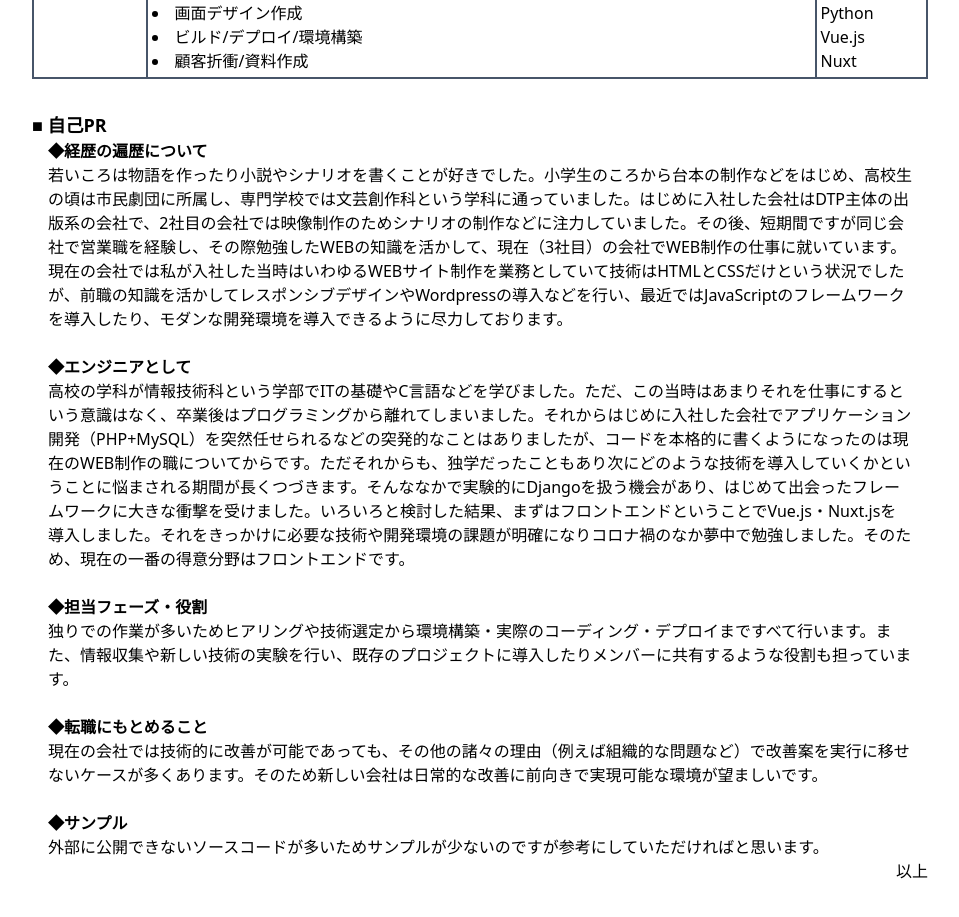
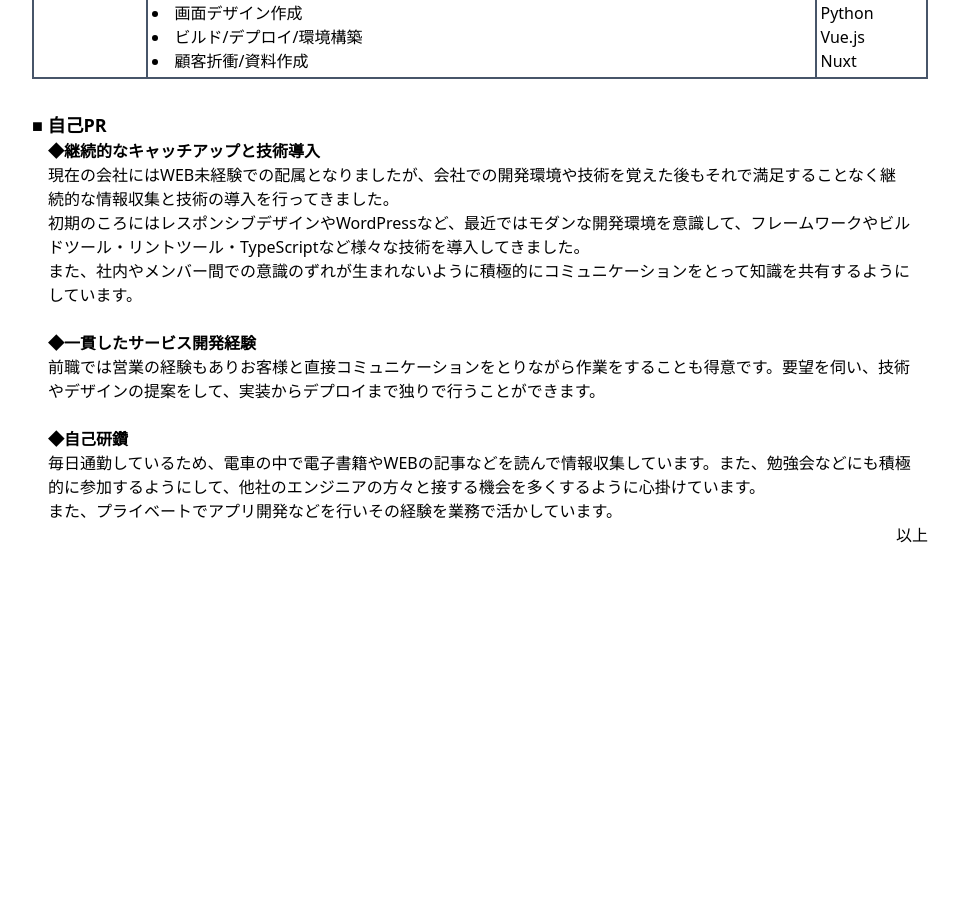
Before and after one commit to shu-saginoya/curriculum-vitae, a Vue app: page / in a window 1280 px wide. Shown: the part 2780-3697 px from the top of the page, without its empty margins (160-1119 px from the left). After the commit the page ends 3367 px from the top, so only its background shows below. Built offline with nearby package versions, Linux system fonts and the light colour scheme.

Commit message:
Update - SectionPR

```diff
--- a/src/components/contents/SectionPR.vue
+++ b/src/components/contents/SectionPR.vue
@@ -6,33 +6,24 @@ const title = '自己PR'
 
 const PRs = [
   {
-    title: '経歴の遍歴について',
+    title: '継続的なキャッチアップと技術導入',
     body: [
-      '若いころは物語を作ったり小説やシナリオを書くことが好きでした。小学生のころから台本の制作などをはじめ、高校生の頃は市民劇団に所属し、専門学校では文芸創作科という学科に通っていました。はじめに入社した会社はDTP主体の出版系の会社で、2社目の会社では映像制作のためシナリオの制作などに注力していました。その後、短期間ですが同じ会社で営業職を経験し、その際勉強したWEBの知識を活かして、現在（3社目）の会社でWEB制作の仕事に就いています。現在の会社では私が入社した当時はいわゆるWEBサイト制作を業務としていて技術はHTMLとCSSだけという状況でしたが、前職の知識を活かしてレスポンシブデザインやWordpressの導入などを行い、最近ではJavaScriptのフレームワークを導入したり、モダンな開発環境を導入できるように尽力しております。'
+      '現在の会社にはWEB未経験での配属となりましたが、会社での開発環境や技術を覚えた後もそれで満足することなく継続的な情報収集と技術の導入を行ってきました。',
+      '初期のころにはレスポンシブデザインやWordPressなど、最近ではモダンな開発環境を意識して、フレームワークやビルドツール・リントツール・TypeScriptなど様々な技術を導入してきました。',
+      'また、社内やメンバー間での意識のずれが生まれないように積極的にコミュニケーションをとって知識を共有するようにしています。'
     ]
   },
   {
-    title: 'エンジニアとして',
+    title: '一貫したサービス開発経験',
     body: [
-      '高校の学科が情報技術科という学部でITの基礎やC言語などを学びました。ただ、この当時はあまりそれを仕事にするという意識はなく、卒業後はプログラミングから離れてしまいました。それからはじめに入社した会社でアプリケーション開発（PHP+MySQL）を突然任せられるなどの突発的なことはありましたが、コードを本格的に書くようになったのは現在のWEB制作の職についてからです。ただそれからも、独学だったこともあり次にどのような技術を導入していくかということに悩まされる期間が長くつづきます。そんななかで実験的にDjangoを扱う機会があり、はじめて出会ったフレームワークに大きな衝撃を受けました。いろいろと検討した結果、まずはフロントエンドということでVue.js・Nuxt.jsを導入しました。それをきっかけに必要な技術や開発環境の課題が明確になりコロナ禍のなか夢中で勉強しました。そのため、現在の一番の得意分野はフロントエンドです。'
+      '前職では営業の経験もありお客様と直接コミュニケーションをとりながら作業をすることも得意です。要望を伺い、技術やデザインの提案をして、実装からデプロイまで独りで行うことができます。'
     ]
   },
   {
-    title: '担当フェーズ・役割',
+    title: '自己研鑽',
     body: [
-      '独りでの作業が多いためヒアリングや技術選定から環境構築・実際のコーディング・デプロイまですべて行います。また、情報収集や新しい技術の実験を行い、既存のプロジェクトに導入したりメンバーに共有するような役割も担っています。'
-    ]
-  },
-  {
-    title: '転職にもとめること',
-    body: [
-      '現在の会社では技術的に改善が可能であっても、その他の諸々の理由（例えば組織的な問題など）で改善案を実行に移せないケースが多くあります。そのため新しい会社は日常的な改善に前向きで実現可能な環境が望ましいです。'
-    ]
-  },
-  {
-    title: 'サンプル',
-    body: [
-      '外部に公開できないソースコードが多いためサンプルが少ないのですが参考にしていただければと思います。'
+      '毎日通勤しているため、電車の中で電子書籍やWEBの記事などを読んで情報収集しています。また、勉強会などにも積極的に参加するようにして、他社のエンジニアの方々と接する機会を多くするように心掛けています。',
+      'また、プライベートでアプリ開発などを行いその経験を業務で活かしています。'
     ]
   }
 ]
```
